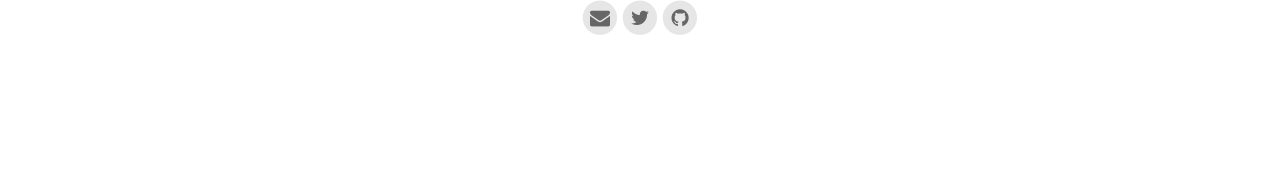
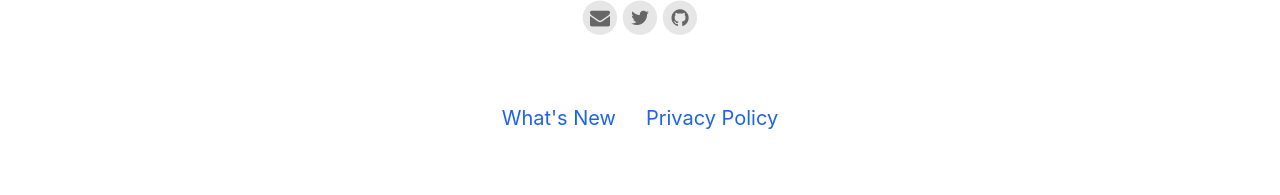
Before and after one commit to chickensmitten/automatic, a Jekyll site: the page built from index.html, in a window 1280 px wide. Shown: the part 1826-2021 px from the top of the page. Built offline with Jekyll 4.4.1, drawn with Linux system fonts in a browser that asks for light colours; nearby versions of some CDN libraries; before the commit the page ends 1934 px from its top, so only the background shows below that.

Commit message:
Update footer.html

```diff
--- a/_includes/footer.html
+++ b/_includes/footer.html
@@ -11,10 +11,10 @@
           {% endfor %}
 
 	</div>
-<!-- 	<div class="footerLinks">
-		<a href="{{ site.presskit-download-link }}">{{ site.presskit-title}}</a>
+ 	<div class="footerLinks">
+<!-- 		<a href="{{ site.presskit-download-link }}">{{ site.presskit-title}}</a>		 -->
 		{% for page in site.pages %}
 			<a href="{{ page.url | relative_url }}" target="_self">{{ page.title }}</a>
 		{% endfor %}
-	</div> -->
+	</div>
 </footer>
```
